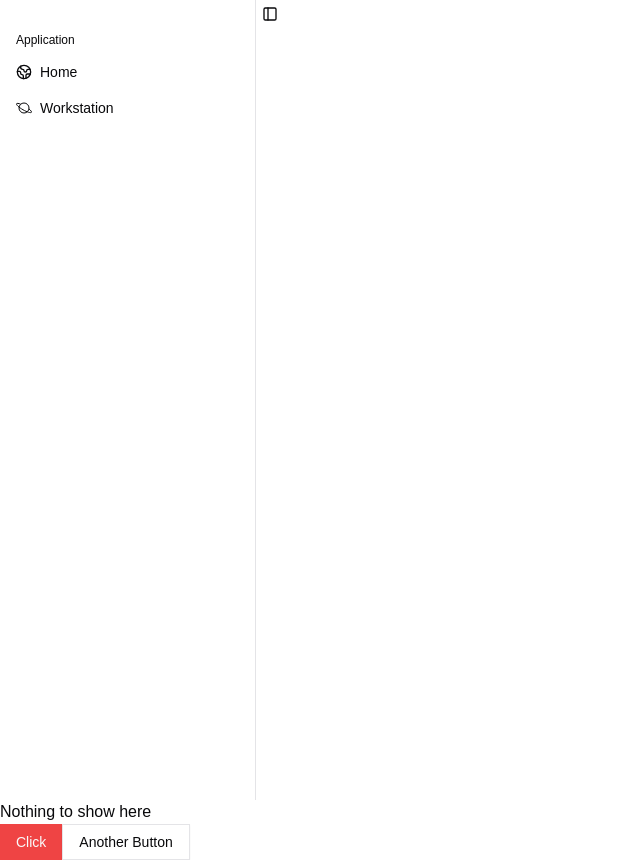
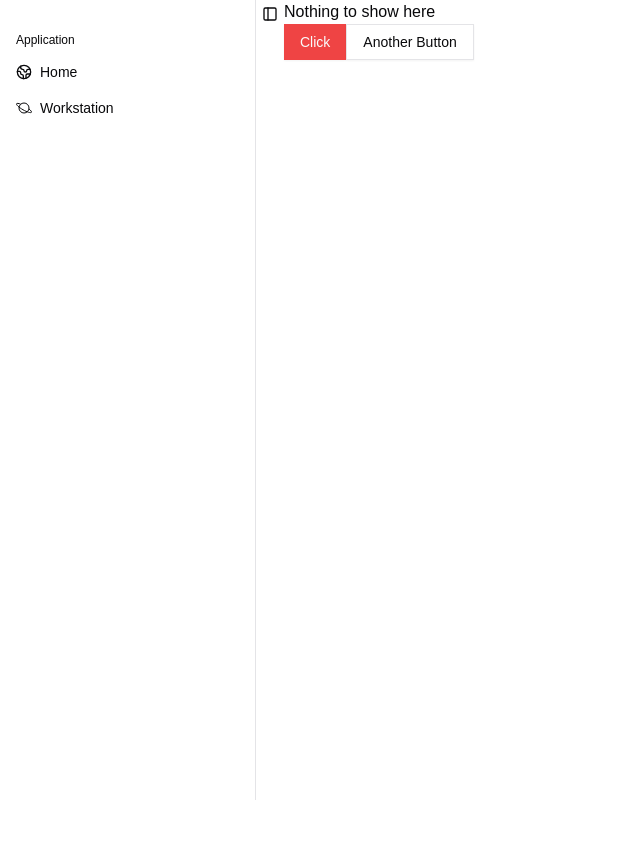
Before and after one commit to saulo-duarte/Study-Studio, a Next.js app: page / in a window 1280 px wide. Shown: the whole page, without its empty margins (0-640 px from the left). After the commit the page ends 800 px from the top, so only its background shows below. Built offline with nearby package versions, Linux system fonts and the light colour scheme.

Commit message:
fix(sidebar): change the children to be inside of SidebarProvider

```diff
--- a/app/layout.tsx
+++ b/app/layout.tsx
@@ -21,9 +21,9 @@ export default function RootLayout(
             <SidebarProvider>
               <AppSidebar />
               <SidebarTrigger />
+              {children}
             </SidebarProvider>
           )}
-          {children}
         </main>
       </body>
     </html>
```
